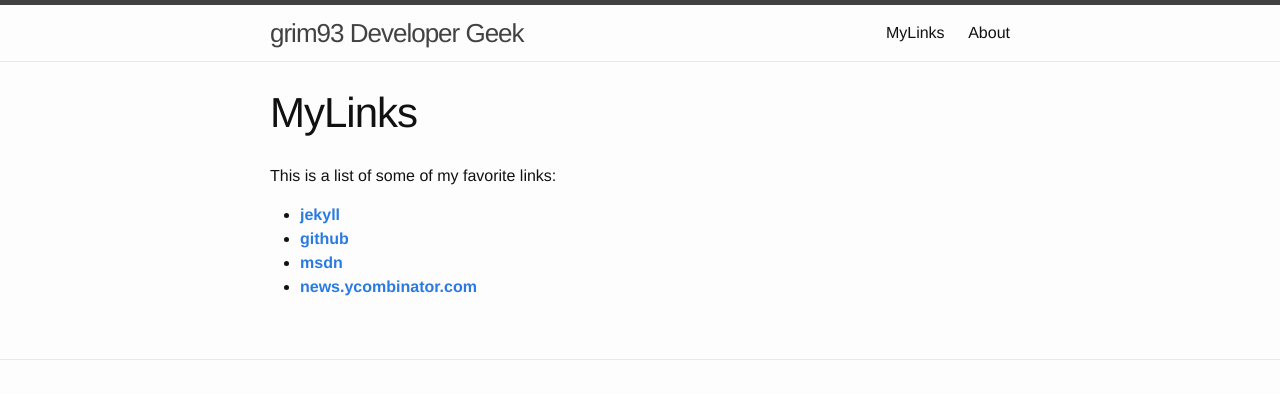
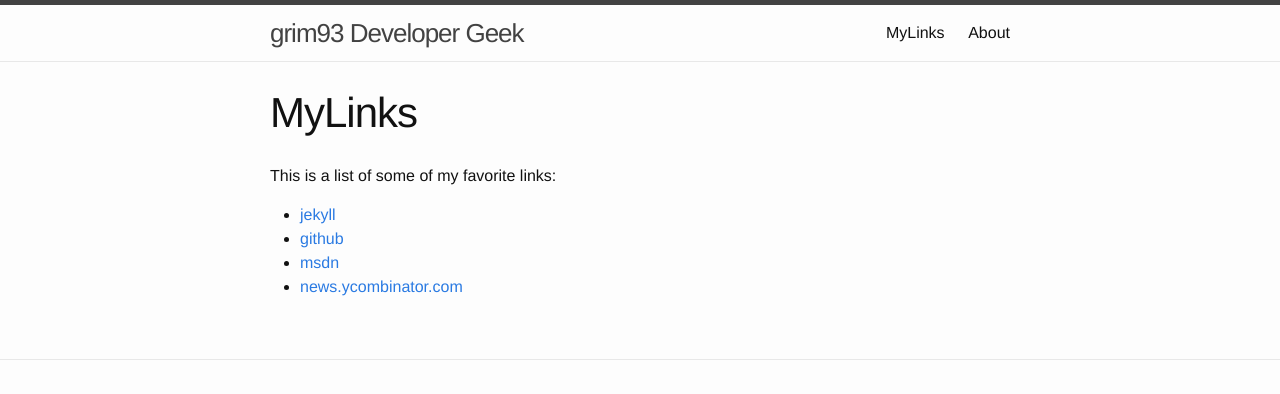
Before and after one commit to LairdStreak/LairdStreak.github.io, a Jekyll site: the page built from MyLinks.md, in a window 1280 px wide. Shown: the top 394 px of the page. Built offline with Jekyll 4.4.1, drawn with Linux system fonts in a browser that asks for light colours.

```diff
--- a/MyLinks.md
+++ b/MyLinks.md
@@ -6,7 +6,7 @@ layout: page
 
 This is a list of some of my favorite links:
 
-* [**jekyll**](https://github.com/jekyll/jekyll)
-* [**github**](https://github.com "github")
-* [**msdn**](https://msdn.microsoft.com "msdn")
-* [**news.ycombinator.com**](https://news.ycombinator.com "news.ycombinator.com")
+* [jekyll](https://github.com/jekyll/jekyll)
+* [github](https://github.com "github")
+* [msdn](https://msdn.microsoft.com "msdn")
+* [news.ycombinator.com](https://news.ycombinator.com "news.ycombinator.com")
```
